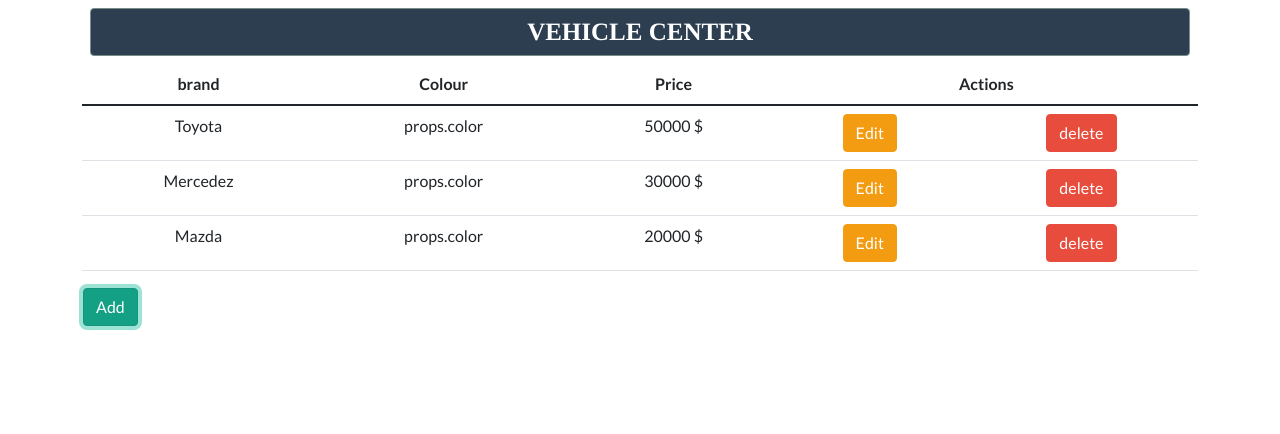
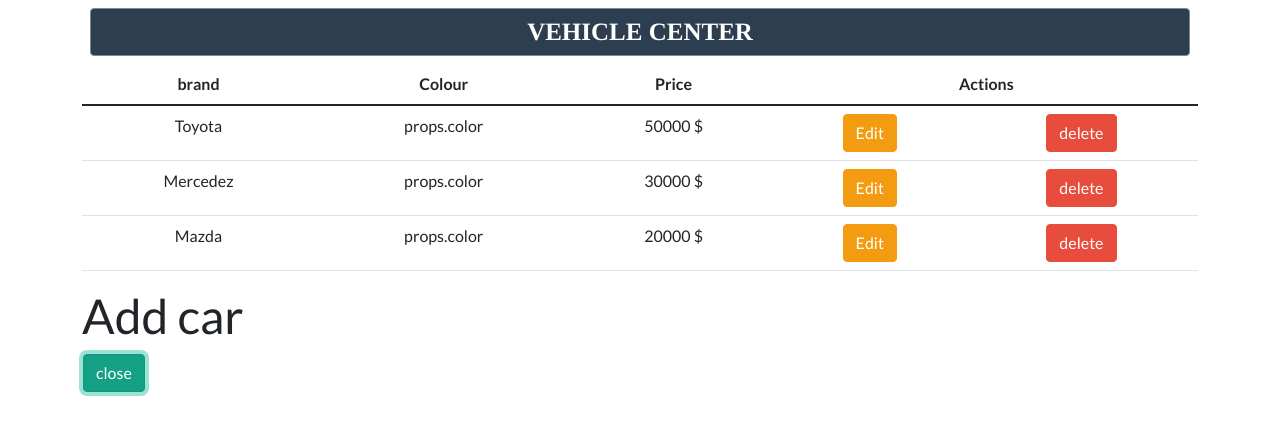
Before and after one commit to sagarromer/react-vehicle-store-crud-2021, a React (Create React App) app: page / in a window 1280 px wide. Both pictures are taken after a click on the button "Add". Shown: the top 434 px of the page. Built offline with nearby package versions, Linux system fonts and the light colour scheme.

Commit message:
add button toggle implemented

```diff
--- a/src/App.js
+++ b/src/App.js
@@ -2,14 +2,26 @@
 import Heading from "./components/stateless/heading/Heading"
 import Cars from "./components/statefull/cars/Cars"
 import Button from "./components/stateless/button/Button"
+import Formadd from "./components/statefull/form/formadd"
 class App extends Component {
+
+  state = {
+    isFormOpen : false
+  }
   render() {
     return (
       <div className="container">
 
         <Heading>vehicle center</Heading>
         <Cars></Cars>
-        <Button typebtn="btn-success w-100">Add</Button>
+        {
+          this.state.isFormOpen && <Formadd />
+        }
+        <Button clic = {
+          () => this.setState((prevState) => ({isFormOpen : !prevState.isFormOpen}))
+        } typebtn="btn-success w-100">
+          {this.state.isFormOpen ? "close" : "Add"}
+        </Button>
       </div>
     );
   }
--- /dev/null
+++ b/src/components/statefull/form/formadd.js
@@ -0,0 +1,13 @@
+import React, { Component } from 'react'
+
+class formadd extends Component {
+    render() {
+        return (
+            <>
+                <h1>Add car</h1>
+            </>
+        )
+    }
+}
+
+export default formadd
```
